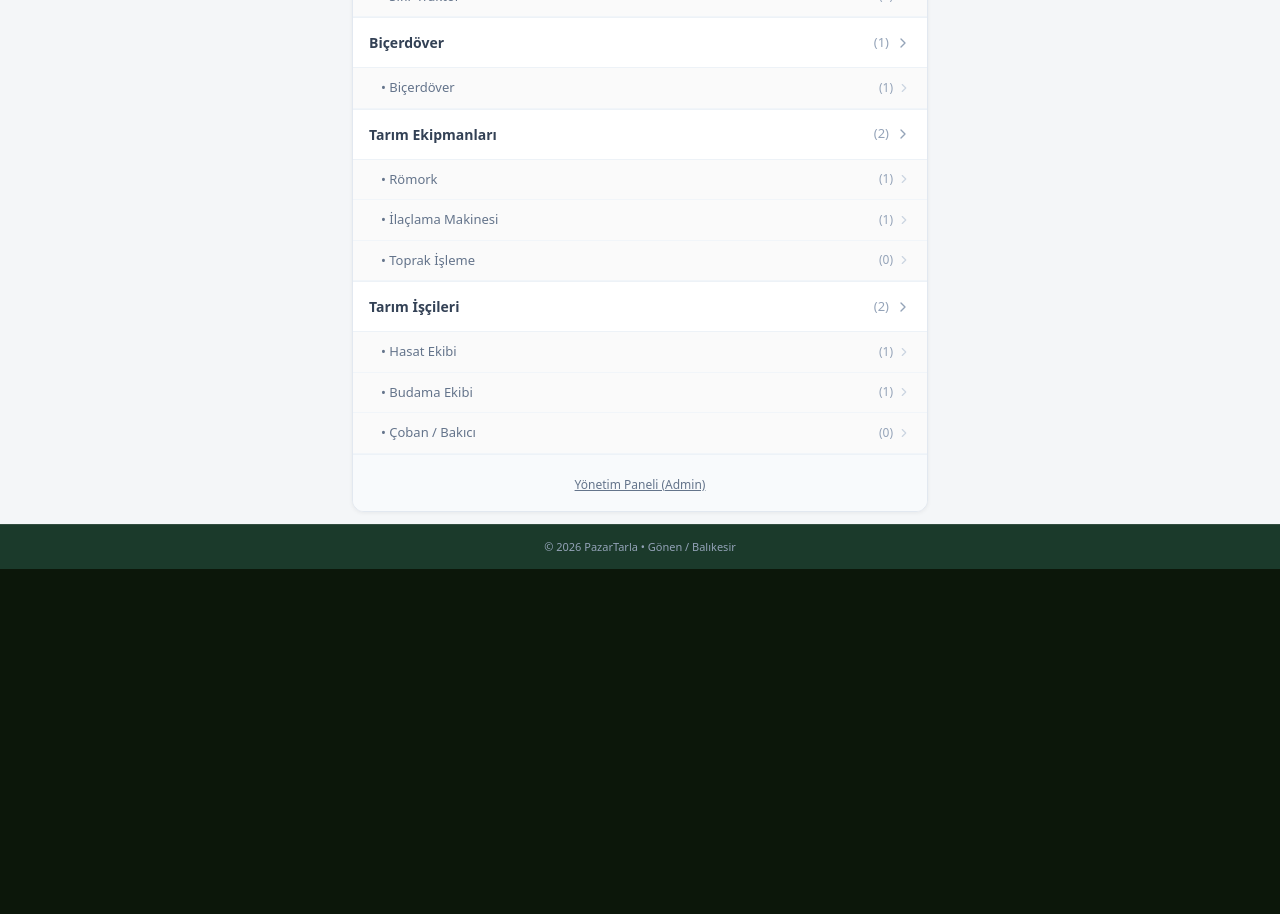
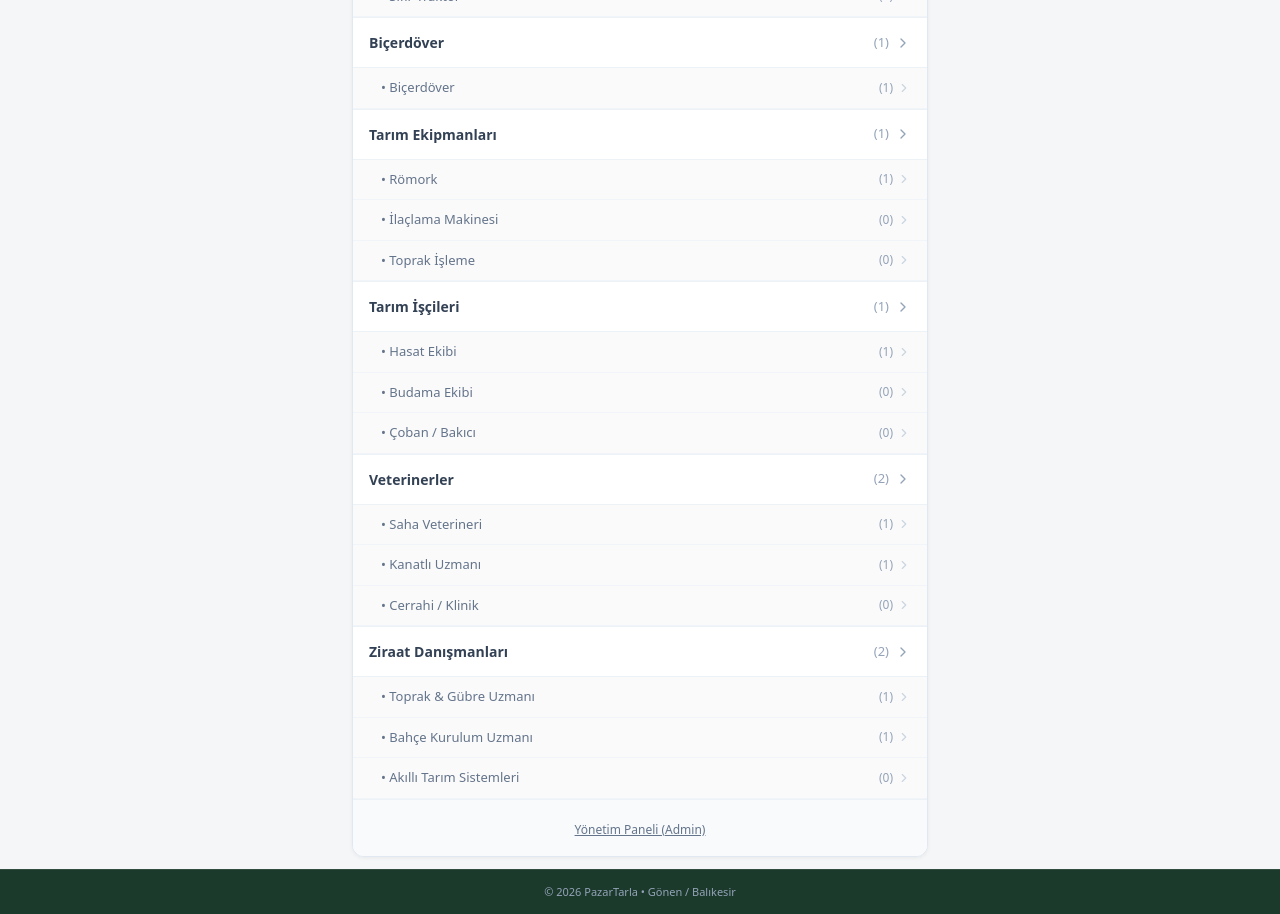
Before and after one commit to gezgiinci-beep/Pazartarla, a React (Vite) app: page / in a window 1280 px wide. Shown: the part 1240-2154 px from the top of the page. Before the commit the page ends 1809 px from the top, so only its background shows below. Built offline with nearby package versions, Linux system fonts and the light colour scheme.

Commit message:
Update App.tsx

```diff
--- a/src/App.tsx
+++ b/src/App.tsx
@@ -27,24 +27,6 @@ const INITIAL_LISTINGS = [
   },
   {
     id: 2,
-    title: 'Yediveren Taze Siyah Erik',
-    price: 60,
-    category: 'Mahsuller',
-    subCategory: 'Kiraz', // Alternatif örnek
-    mode: 'Satılık',
-    location: 'Gönen / Balıkesir',
-    city: 'Balıkesir',
-    amount: '300 kg',
-    description: 'Bahçeden taze toplama mis kokulu erik.',
-    seller: 'Ahmet Çiftçi',
-    phone: '0532 111 2233',
-    verified: true,
-    featured: false,
-    image: 'https://images.unsplash.com/photo-1563111811-1372580a4a6b?auto=format&fit=crop&q=80&w=800',
-    date: 'Bugün'
-  },
-  {
-    id: 3,
     title: 'Mis Kokulu Gönen Kavunu ve Karpuzu',
     price: 15,
     category: 'Mahsuller',
@@ -62,25 +44,7 @@ const INITIAL_LISTINGS = [
     date: 'Dün'
   },
   {
-    id: 4,
-    title: 'Şeker Gibi Tatlı Diyarbakır Karpuzu',
-    price: 12,
-    category: 'Mahsuller',
-    subCategory: 'Karpuz / Kavun',
-    mode: 'Satılık',
-    location: 'Bandırma / Balıkesir',
-    city: 'Balıkesir',
-    amount: '10 Ton',
-    description: 'Kütür kütür, tarladan satış.',
-    seller: 'Mehmet Kaplan',
-    phone: '0542 222 3344',
-    verified: true,
-    featured: false,
-    image: 'https://images.unsplash.com/photo-1563111811-1372580a4a6b?auto=format&fit=crop&q=80&w=800',
-    date: 'Bugün'
-  },
-  {
-    id: 5,
+    id: 3,
     title: 'Tarladan Doğrudan Taze Chandler Ceviz',
     price: 140,
     category: 'Mahsuller',
@@ -98,25 +62,7 @@ const INITIAL_LISTINGS = [
     date: 'Bugün'
   },
   {
-    id: 6,
-    title: 'Kabuklu Yerli Mahsul Ceviz',
-    price: 110,
-    category: 'Mahsuller',
-    subCategory: 'Ceviz',
-    mode: 'Satılık',
-    location: 'Susurluk / Balıkesir',
-    city: 'Balıkesir',
-    amount: '750 kg',
-    description: 'İnce kabuk, yüksek iç randımanlı yerli ceviz.',
-    seller: 'Ali Ak',
-    phone: '0532 999 8877',
-    verified: true,
-    featured: false,
-    image: 'https://images.unsplash.com/photo-1559181567-c3190ca9959b?auto=format&fit=crop&q=80&w=800',
-    date: 'Dün'
-  },
-  {
-    id: 7,
+    id: 4,
     title: 'Erken Hasat Soğuk Sıkım Sızma Zeytinyağı',
     price: 1250,
     category: 'Mahsuller',
@@ -134,25 +80,7 @@ const INITIAL_LISTINGS = [
     date: 'Bugün'
   },
   {
-    id: 8,
-    title: 'Domat Siyah Zeytin - Salamura',
-    price: 180,
-    category: 'Mahsuller',
-    subCategory: 'Zeytin & Zeytinyağı',
-    mode: 'Satılık',
-    location: 'Ayvalık / Balıkesir',
-    city: 'Balıkesir',
-    amount: '200 kg',
-    description: 'Katkısız ev yapımı salamura zeytin.',
-    seller: 'Fatma Şen',
-    phone: '0533 444 5566',
-    verified: true,
-    featured: false,
-    image: 'https://images.unsplash.com/photo-1474979266404-7eaacbcd87c5?auto=format&fit=crop&q=80&w=800',
-    date: 'Bugün'
-  },
-  {
-    id: 9,
+    id: 5,
     title: 'Sertifikalı Tohumluk Buğday',
     price: 14,
     category: 'Mahsuller',
@@ -169,28 +97,10 @@ const INITIAL_LISTINGS = [
     image: 'https://images.unsplash.com/photo-1574943320219-553eb213f72d?auto=format&fit=crop&q=80&w=800',
     date: 'Bugün'
   },
-  {
-    id: 10,
-    title: 'Yemlik Arpa',
-    price: 11,
-    category: 'Mahsuller',
-    subCategory: 'Buğday / Arpa',
-    mode: 'Satılık',
-    location: 'Gönen / Balıkesir',
-    city: 'Balıkesir',
-    amount: '15 Ton',
-    description: 'Temiz elekten geçmiş yemlik arpa.',
-    seller: 'Kemal Güneş',
-    phone: '0535 666 5544',
-    verified: true,
-    featured: false,
-    image: 'https://images.unsplash.com/photo-1574943320219-553eb213f72d?auto=format&fit=crop&q=80&w=800',
-    date: 'Bugün'
-  },
 
   // CANLI HAYVANLAR
   {
-    id: 11,
+    id: 6,
     title: 'Holstein Süt İneği ve Buzağısı',
     price: 85000,
     category: 'Canlı Hayvanlar',
@@ -208,25 +118,7 @@ const INITIAL_LISTINGS = [
     date: 'Bugün'
   },
   {
-    id: 12,
-    title: 'Besilik Simental Dana',
-    price: 70000,
-    category: 'Canlı Hayvanlar',
-    subCategory: 'Büyükbaş',
-    mode: 'Satılık',
-    location: 'Bandırma / Balıkesir',
-    city: 'Balıkesir',
-    amount: '3 Baş',
-    description: 'Veteriner kontrollü, küpeli besilik danalar.',
-    seller: 'Orhan Koç',
-    phone: '0542 888 7766',
-    verified: true,
-    featured: false,
-    image: 'https://images.unsplash.com/photo-1570042225831-d98fa7577f1e?auto=format&fit=crop&q=80&w=800',
-    date: 'Bugün'
-  },
-  {
-    id: 13,
+    id: 7,
     title: 'Damızlık Sağlıklı Koyun ve Kuzu Sürüsü',
     price: 12000,
     category: 'Canlı Hayvanlar',
@@ -244,25 +136,7 @@ const INITIAL_LISTINGS = [
     date: 'Bugün'
   },
   {
-    id: 14,
-    title: 'Merinos Damızlık Koç',
-    price: 22000,
-    category: 'Canlı Hayvanlar',
-    subCategory: 'Küçükbaş',
-    mode: 'Satılık',
-    location: 'Gönen / Balıkesir',
-    city: 'Balıkesir',
-    amount: '1 Baş',
-    description: 'Safkan damızlık koç.',
-    seller: 'İsmail Güçlü',
-    phone: '0533 555 4433',
-    verified: true,
-    featured: false,
-    image: 'https://images.unsplash.com/photo-1484557077804-29774de7fc76?auto=format&fit=crop&q=80&w=800',
-    date: 'Bugün'
-  },
-  {
-    id: 15,
+    id: 8,
     title: 'Atak-S Yumurta Tavuğu',
     price: 250,
     category: 'Canlı Hayvanlar',
@@ -282,7 +156,7 @@ const INITIAL_LISTINGS = [
 
   // HAYVAN YEMLERİ VE EKİPMANLARI
   {
-    id: 16,
+    id: 9,
     title: 'Besi Süt Yemi (Çuval 50 kg)',
     price: 450,
     category: 'Hayvan Yemleri ve Ekipmanları',
@@ -300,7 +174,7 @@ const INITIAL_LISTINGS = [
     date: 'Bugün'
   },
   {
-    id: 17,
+    id: 10,
     title: 'Otomatik Büyükbaş Suluk',
     price: 650,
     category: 'Hayvan Yemleri ve Ekipmanları',
@@ -320,7 +194,7 @@ const INITIAL_LISTINGS = [
 
   // ARICILIK & BAL
   {
-    id: 18,
+    id: 11,
     title: 'Meşe Çiçeği Yayla Süzme Balı (1 Kg)',
     price: 400,
     category: 'Arıcılık & Bal',
@@ -338,7 +212,7 @@ const INITIAL_LISTINGS = [
     date: 'Bugün'
   },
   {
-    id: 19,
+    id: 12,
     title: 'Karakovan Petek Balı',
     price: 600,
     category: 'Arıcılık & Bal',
@@ -358,7 +232,7 @@ const INITIAL_LISTINGS = [
 
   // ARICILIK EKİPMANLARI
   {
-    id: 20,
+    id: 13,
     title: '10 Çerçeveli Boyalı Arı Kovanı',
     price: 1200,
     category: 'Arıcılık Ekipmanları',
@@ -375,28 +249,10 @@ const INITIAL_LISTINGS = [
     image: 'https://images.unsplash.com/photo-1587049352847-4a222e784d38?auto=format&fit=crop&q=80&w=800',
     date: 'Bugün'
   },
-  {
-    id: 21,
-    title: 'Paslanmaz 4 Çerçeveli Bal Süzme Makinesi',
-    price: 4500,
-    category: 'Arıcılık Ekipmanları',
-    subCategory: 'Bal Süzme Makinesi',
-    mode: 'Satılık',
-    location: 'Bursa',
-    city: 'Bursa',
-    amount: '2 Adet',
-    description: 'Gıda kodeksine uygun krom bal süzgeci.',
-    seller: 'Makine Market',
-    phone: '0533 111 2233',
-    verified: true,
-    featured: false,
-    image: 'https://images.unsplash.com/photo-1587049352847-4a222e784d38?auto=format&fit=crop&q=80&w=800',
-    date: 'Bugün'
-  },
 
   // TRAKTÖR
   {
-    id: 22,
+    id: 14,
     title: 'John Deere 6130M - Düşük saat, tek elden',
     price: 2450000,
     category: 'Traktör',
@@ -413,28 +269,10 @@ const INITIAL_LISTINGS = [
     image: 'https://images.unsplash.com/photo-1592417817098-8f3d69204052?auto=format&fit=crop&q=80&w=800',
     date: 'Bugün'
   },
-  {
-    id: 23,
-    title: 'Tümosan 8165 Kabinli 4x4',
-    price: 980000,
-    category: 'Traktör',
-    subCategory: 'İkinci El Traktör',
-    mode: 'Satılık',
-    location: 'Bandırma / Balıkesir',
-    city: 'Balıkesir',
-    amount: '2500 Saat',
-    description: 'Temiz kullanılmış, lastikleri iyi durumda traktör.',
-    seller: 'Hüseyin Kaya',
-    phone: '0542 111 2233',
-    verified: true,
-    featured: false,
-    image: 'https://images.unsplash.com/photo-1592417817098-8f3d69204052?auto=format&fit=crop&q=80&w=800',
-    date: 'Bugün'
-  },
 
   // BİÇERDÖVER
   {
-    id: 24,
+    id: 15,
     title: 'New Holland TC 5070 Biçerdöver',
     price: 3200000,
     category: 'Biçerdöver',
@@ -454,7 +292,7 @@ const INITIAL_LISTINGS = [
 
   // TARIM EKİPMANLARI
   {
-    id: 25,
+    id: 16,
     title: 'Tarım Römorku 5 Tonluk',
     price: 180000,
     category: 'Tarım Ekipmanları',
@@ -471,28 +309,10 @@ const INITIAL_LISTINGS = [
     image: 'https://images.unsplash.com/photo-1592417817098-8f3d69204052?auto=format&fit=crop&q=80&w=800',
     date: 'Bugün'
   },
-  {
-    id: 26,
-    title: 'Asılır Tip İlaçlama Makinesi 600 Lt',
-    price: 65000,
-    category: 'Tarım Ekipmanları',
-    subCategory: 'İlaçlama Makinesi',
-    mode: 'Satılık',
-    location: 'Balıkesir Merkez',
-    city: 'Balıkesir',
-    amount: '1 Adet',
-    description: 'Fiber tanklı, merdaneli ilaçlama pompası.',
-    seller: 'Ziraat Aletleri',
-    phone: '0533 666 5544',
-    verified: true,
-    featured: false,
-    image: 'https://images.unsplash.com/photo-1592417817098-8f3d69204052?auto=format&fit=crop&q=80&w=800',
-    date: 'Bugün'
-  },
 
   // TARIM İŞÇİLERİ
   {
-    id: 27,
+    id: 17,
     title: 'Hasat ve Toplama Ekibi (10 Kişilik)',
     price: 1500,
     category: 'Tarım İşçileri',
@@ -509,22 +329,81 @@ const INITIAL_LISTINGS = [
     image: 'https://images.unsplash.com/photo-1595855759920-86582396756a?auto=format&fit=crop&q=80&w=800',
     date: 'Bugün'
   },
+
+  // VETERİNERLER (YENİ)
   {
-    id: 28,
-    title: 'Profesyonel Ceviz ve Meyve Budama Ekibi',
-    price: 2000,
-    category: 'Tarım İşçileri',
-    subCategory: 'Budama Ekibi',
+    id: 18,
+    title: 'Büyükbaş ve Küçükbaş Saha Veteriner Hekimi',
+    price: 1000,
+    category: 'Veterinerler',
+    subCategory: 'Saha Veterineri',
     mode: 'Hizmet',
-    location: 'Bursa / Balıkesir',
+    location: 'Gönen / Balıkesir',
     city: 'Balıkesir',
-    amount: 'Günlük',
-    description: 'Ceviz ve meyve ağaçları için uzman budama hizmeti.',
-    seller: 'Usta Budayıcı',
-    phone: '0533 777 6655',
+    amount: '7/24 Acil Hizmet',
+    description: 'Suni tohumlama, aşılama, doğum ve dahiliye hizmetleri.',
+    pkl: true,
+    seller: 'Vet. Hekim Murat Arslan',
+    phone: '0532 123 4455',
+    verified: true,
+    featured: true,
+    image: 'https://images.unsplash.com/photo-1584132967334-10e028bd69f7?auto=format&fit=crop&q=80&w=800',
+    date: 'Bugün'
+  },
+  {
+    id: 19,
+    title: 'Kanatlı ve Çiftlik Sağlık Danışmanlığı',
+    price: 1500,
+    category: 'Veterinerler',
+    subCategory: 'Kanatlı Uzmanı',
+    mode: 'Hizmet',
+    location: 'Bandırma / Balıkesir',
+    city: 'Balıkesir',
+    amount: 'Sözleşmeli Hizmet',
+    description: 'Kümes hayvanları sürü sağlığı ve koruyucu hekimlik.',
+    seller: 'Vet. Hekim Zeynep Kaya',
+    phone: '0533 999 8877',
     verified: true,
     featured: false,
-    image: 'https://images.unsplash.com/photo-1595855759920-86582396756a?auto=format&fit=crop&q=80&w=800',
+    image: 'https://images.unsplash.com/photo-1584132967334-10e028bd69f7?auto=format&fit=crop&q=80&w=800',
+    date: 'Bugün'
+  },
+
+  // ZİRAAT DANIŞMANLARI (YENİ)
+  {
+    id: 20,
+    title: 'Toprak Analizi ve Gübreleme Danışmanlığı',
+    price: 2500,
+    category: 'Ziraat Danışmanları',
+    subCategory: 'Toprak & Gübre Uzmanı',
+    mode: 'Hizmet',
+    location: 'Balıkesir / Bursa',
+    city: 'Balıkesir',
+    amount: 'Parsel Bazlı',
+    description: 'Ceviz ve meyve bahçeleri için özel gübreleme programı ve yaprak analizi.',
+    seller: 'Ziraat Mühendisi Selim Korkmaz',
+    phone: '0535 333 2211',
+    verified: true,
+    featured: true,
+    image: 'https://images.unsplash.com/photo-1625246333195-78d9c38ad449?auto=format&fit=crop&q=80&w=800',
+    date: 'Bugün'
+  },
+  {
+    id: 21,
+    title: 'Ceviz Bahçesi Kurulum ve Budama Danışmanı',
+    price: 3000,
+    category: 'Ziraat Danışmanları',
+    subCategory: 'Bahçe Kurulum Uzmanı',
+    mode: 'Hizmet',
+    location: 'Gönen / Balıkesir',
+    city: 'Balıkesir',
+    amount: 'Proje Bazlı',
+    description: 'Chandler ceviz bahçesi arazi hazırlığı, dikim ve form budaması danışmanlığı.',
+    seller: 'Ziraat Müh. Berkant Demir',
+    phone: '0532 666 5544',
+    verified: true,
+    featured: false,
+    image: 'https://images.unsplash.com/photo-1625246333195-78d9c38ad449?auto=format&fit=crop&q=80&w=800',
     date: 'Bugün'
   }
 ];
@@ -639,6 +518,7 @@ export default function App() {
     alert('Admin Paneli Şifreniz: 1234');
   };
 
+  // Yeni eklenen Veterinerler ve Ziraat Danışmanları kategorileri dahil güncel liste
   const categoriesWithSubs = {
     'Mahsuller': ['Kiraz', 'Karpuz / Kavun', 'Ceviz', 'Zeytin & Zeytinyağı', 'Buğday / Arpa', 'Diğer Mahsul'],
     'Canlı Hayvanlar': ['Büyükbaş', 'Küçükbaş', 'Kanatlı'],
@@ -648,7 +528,9 @@ export default function App() {
     'Traktör': ['İkinci El Traktör', 'Sıfır Traktör'],
     'Biçerdöver': ['Biçerdöver'],
     'Tarım Ekipmanları': ['Römork', 'İlaçlama Makinesi', 'Toprak İşleme'],
-    'Tarım İşçileri': ['Hasat Ekibi', 'Budama Ekibi', 'Çoban / Bakıcı']
+    'Tarım İşçileri': ['Hasat Ekibi', 'Budama Ekibi', 'Çoban / Bakıcı'],
+    'Veterinerler': ['Saha Veterineri', 'Kanatlı Uzmanı', 'Cerrahi / Klinik'],
+    'Ziraat Danışmanları': ['Toprak & Gübre Uzmanı', 'Bahçe Kurulum Uzmanı', 'Akıllı Tarım Sistemleri']
   };
 
   const filteredListings = listings.filter(item => {
```
